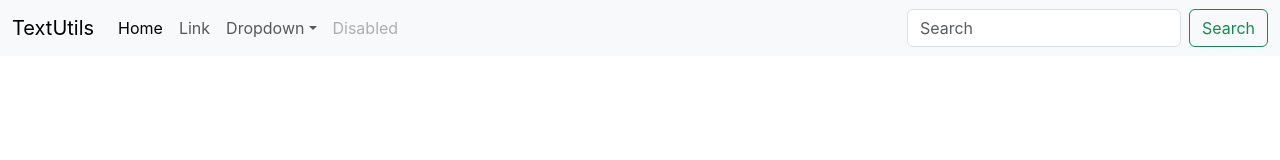
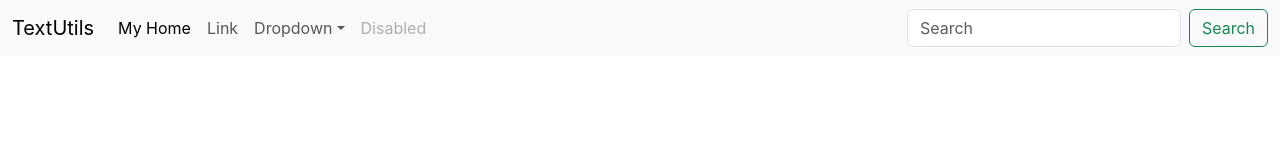
Before and after one commit to tailorkhushboo/react_practice_demo, a React (Create React App) app: page / in a window 1280 px wide. Shown: the top 160 px of the page. Built offline with nearby package versions, Linux system fonts and the light colour scheme.

Commit message:
text home changes

```diff
--- a/src/App.js
+++ b/src/App.js
@@ -35,7 +35,7 @@ function App() {
             <ul className="navbar-nav me-auto mb-2 mb-lg-0">
               <li className="nav-item">
                 <a className="nav-link active" aria-current="page" href="/">
-                  Home
+                 My Home
                 </a>
               </li>
               <li className="nav-item">
@@ -92,6 +92,7 @@ function App() {
           </div>
         </div>
       </nav>
+
     </>
   );
 }
```
